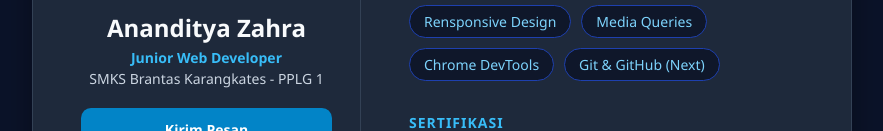
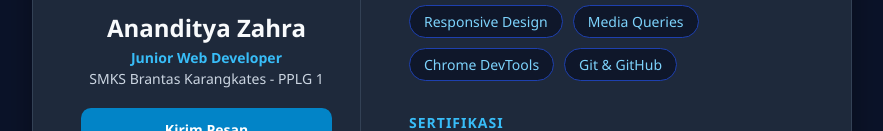
Before and after one commit to Syomaybandung/AnandityaZahra-tugas-3, a plain HTML site: page index.html in a window 1280 px wide. Shown: the part 399-530 px from the top of the page, without its empty margins (198-1081 px from the left). Drawn offline with Linux system fonts and the light colour scheme.

Commit message:
feat: menghapus next pada keahlian Git dan GitHub

```diff
--- a/index.html
+++ b/index.html
@@ -42,10 +42,10 @@
                   <div class="skill-matrix">
                      <div class="skill-badge">HTML5 Semantic</div>
                      <div class="skill-badge">CSS3 Flexbox</div>
-                     <div class="skill-badge">Rensponsive Design</div>
+                     <div class="skill-badge">Responsive Design</div>
                      <div class="skill-badge">Media Queries</div>
                      <div class="skill-badge">Chrome DevTools</div>
-                     <div class="skill-badge">Git & GitHub (Next)</div>
+                     <div class="skill-badge">Git & GitHub </div>
                   </div>
                 </div>
                 <div class="cert-section">
```
